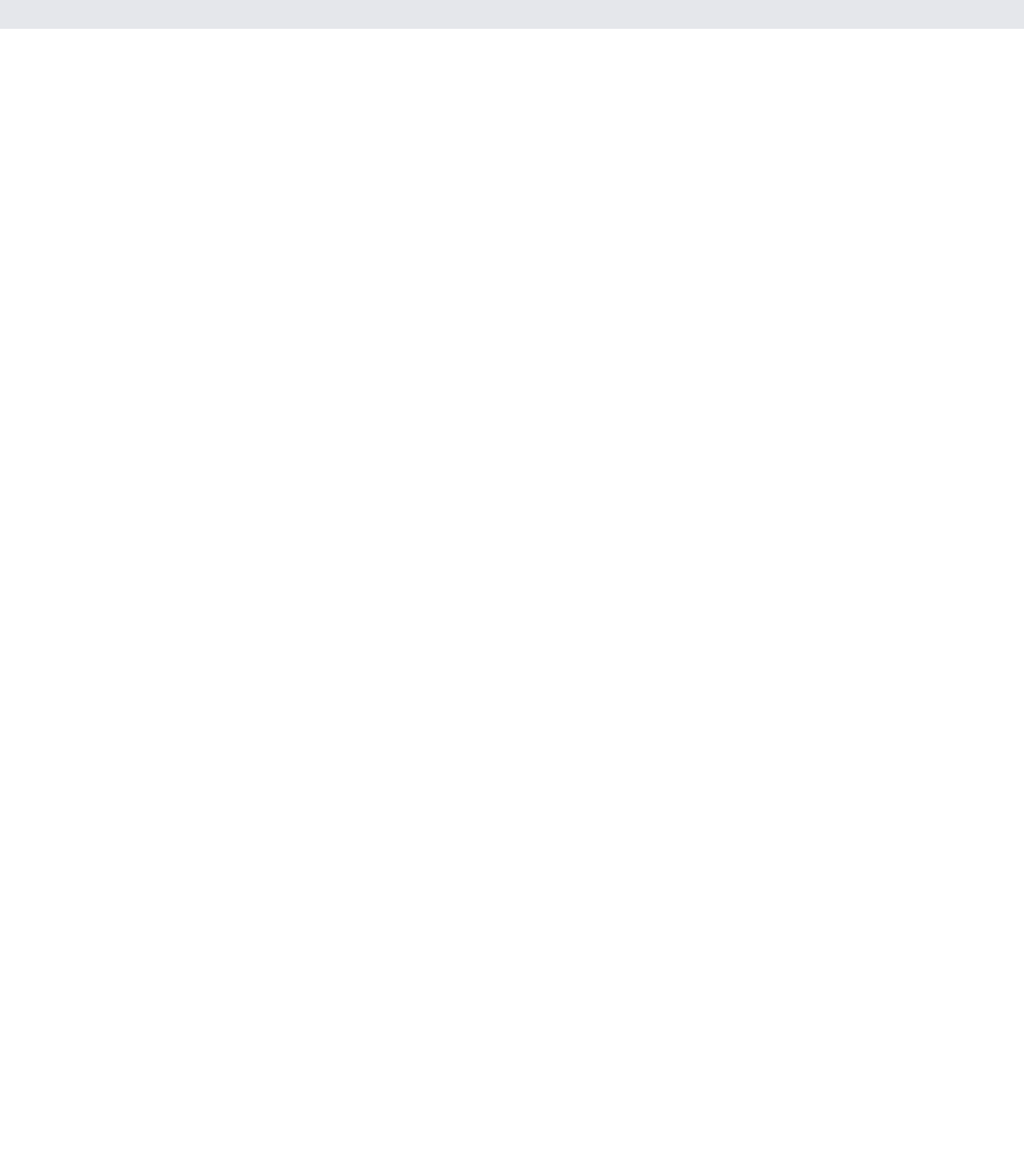
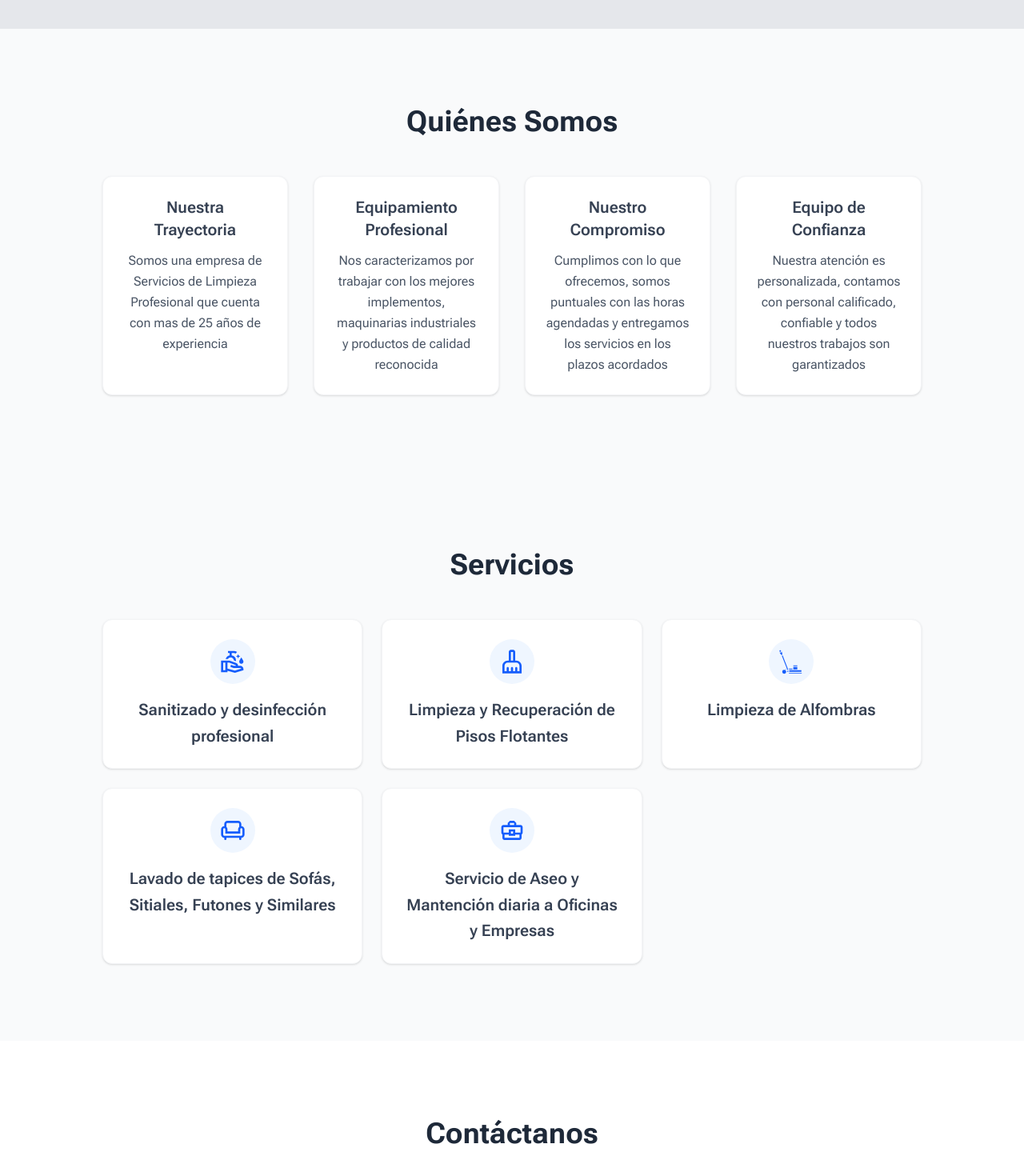
Before and after one commit to sebacruz1/superclean, a Next.js app: page / in a window 1280 px wide. Shown: the part 700-2170 px from the top of the page at 80% size. Before the commit the page ends 800 px from the top, so only its background shows below. Built offline with nearby package versions, Linux system fonts and the light colour scheme; no server answers.

Commit message:
Actualizacion de page.tsx

```diff
--- a/app/page.tsx
+++ b/app/page.tsx
@@ -1,11 +1,14 @@
+import { Hero } from "@/components/Hero";
 import { Navbar } from "@/components/Navbar";
-import { Hero } from "@/components/Hero";
+import { About } from "../components/About";
 
+import { Slide } from "@/components/Slider";
+import { siteConfig } from "@/lib/seo";
+import fs from "fs";
 import type { Metadata } from "next";
-import { siteConfig } from "@/lib/seo";
-import { Slide } from "@/components/Slider";
-import fs from "fs";
 import path from "path";
+import { Services } from "@/components/Services";
+import Contact from "@/components/Contact";
 
 const slideAltByFileName: Record<string, string> = {
   web_limpieza_profesional:
@@ -80,6 +83,9 @@ export default function Home() {
       />
       <Navbar />
       <Hero slides={fotos} />
+      <About />
+      <Services />
+      <Contact />
     </main>
   );
 }
```
